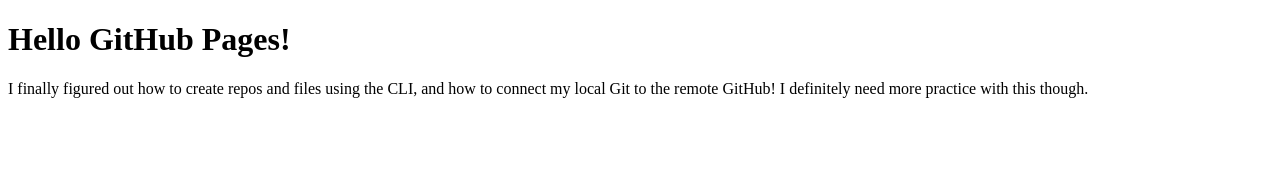
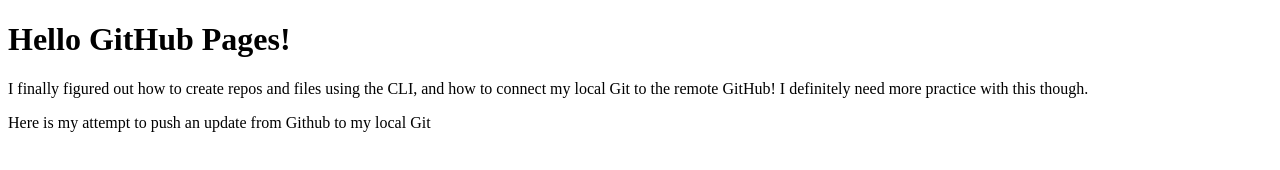
Before and after one commit to swz108/swz108.github.io, a plain HTML site: page index.html in a window 1280 px wide. Drawn offline with Linux system fonts and the light colour scheme.

Commit message:
attempt to push to git

```diff
--- a/index.html
+++ b/index.html
@@ -7,5 +7,6 @@
   <body>
     <h1>Hello GitHub Pages!</h1>
     <p>I finally figured out how to create repos and files using the CLI, and how to connect my local Git to the remote GitHub! I definitely need more practice with this though.</p>
+    <p>Here is my attempt to push an update from Github to my local Git</p>
   </body>
 </html>
```
